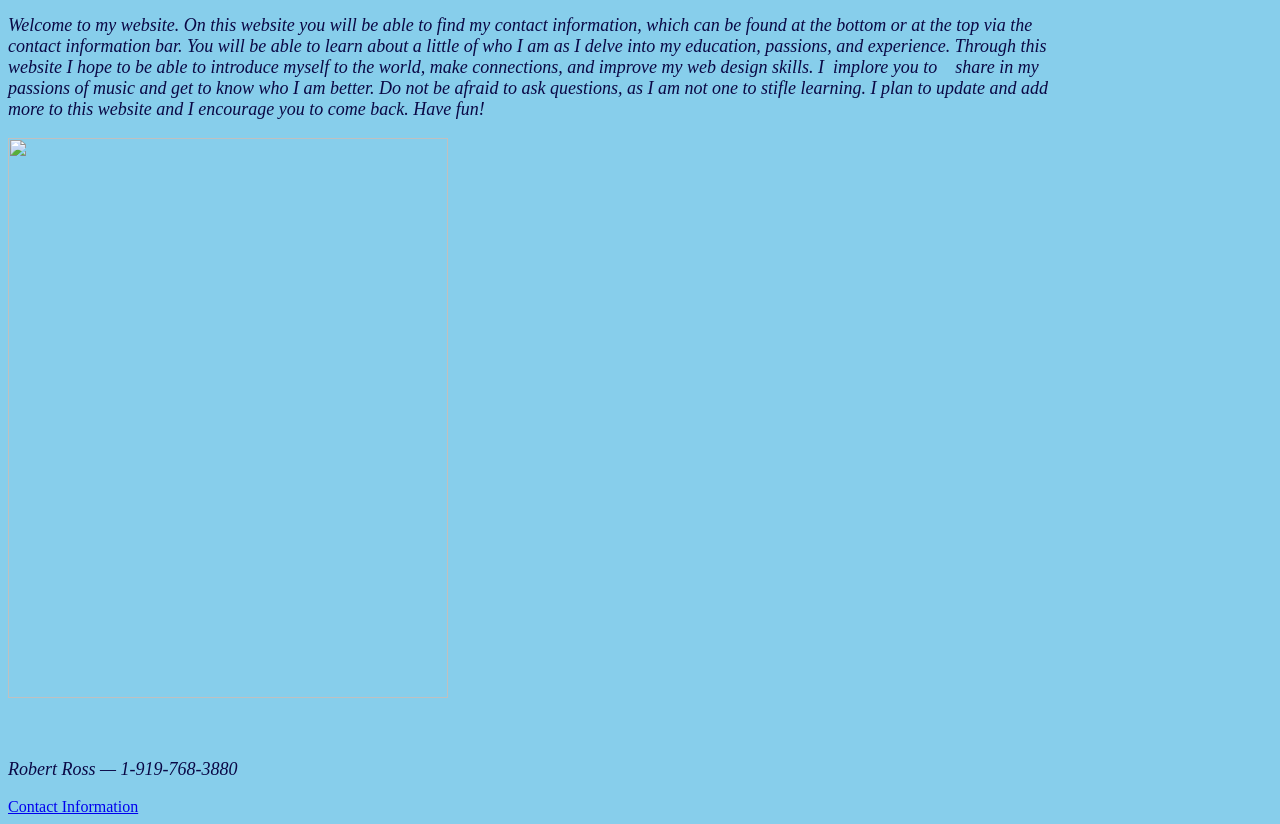
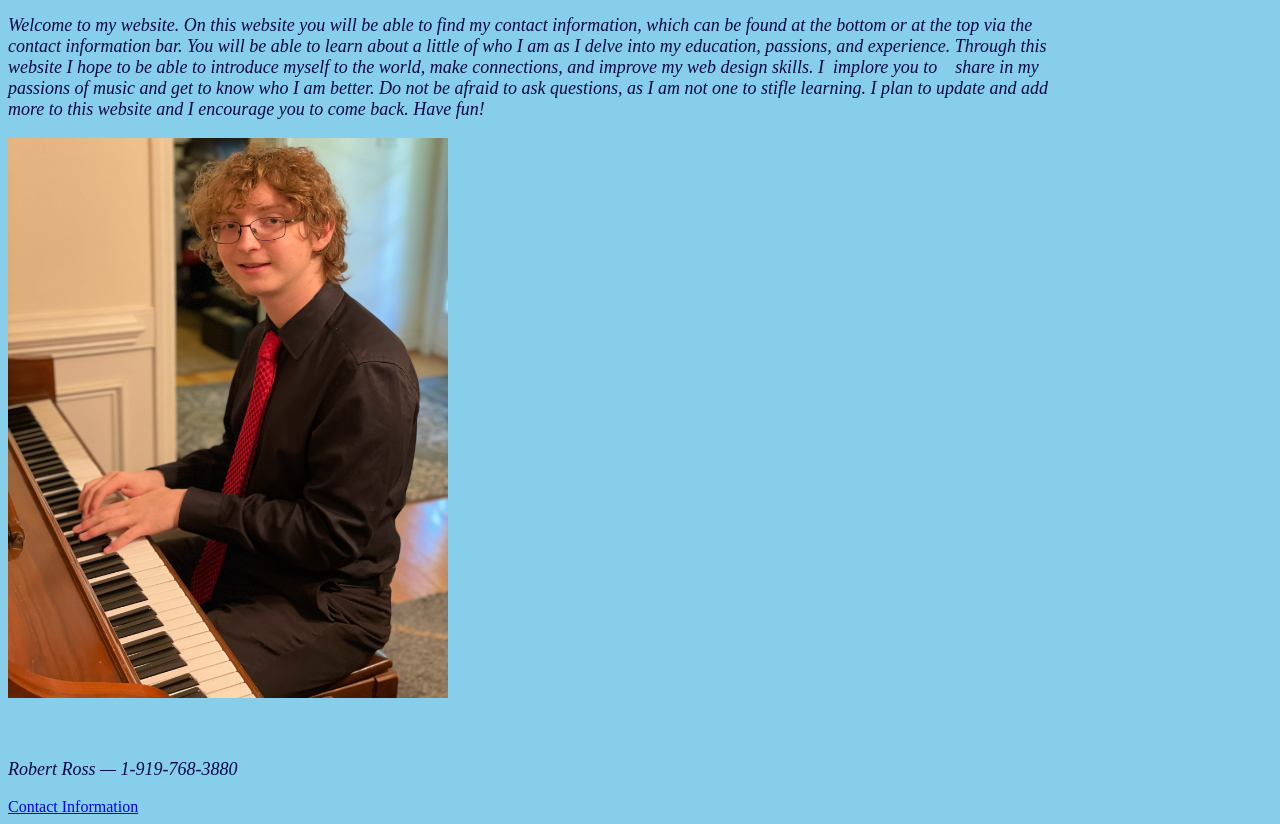
Before and after one commit to rnross1/rnross1.github.io, a plain HTML site: page Index.html in a window 1280 px wide. Shown: the part 340-1164 px from the top of the page. Drawn offline with Linux system fonts and the light colour scheme; files that its build step writes are made by us from their sources.

Commit message:
updated me on piano.jpg

```diff
--- a/Index.html
+++ b/Index.html
@@ -47,7 +47,7 @@ body nav a {
 	 <p>Hello, my name is Robert Ross, and welcome to my Portfolio Assignment. I am a 19 year old college student attending community college and I am taking&nbsp; &nbsp;college courses on the side as I enjoy my summer. I am passionate about music, specifically jazz, and have a great appreciation for the arts, whether it be painting, music, or video game design. I am a self taught musician, and over the years I have learned to play clarinet, bass clarinet, tenor saxophone, alto saxophone, soprano saxophone, EWI (electrical wind instrument), piano, and most recently, the melodica. Learning music is fun to me, and so is the prospect of programming. As grow in these areas I hope to be able to share them with the world, whether it's as a teacher, friend, or parent.&nbsp; &nbsp; &nbsp;&nbsp;</p>
 	 <p>&nbsp;</p>
 <p> Welcome to my website. On this website you will be able to find my contact information, which can be found at the bottom or at the top via the contact information bar. You will be able to learn about a little of who I am as I delve into my education, passions, and experience. Through this website I hope to be able to introduce myself to the world, make connections, and improve my web design skills. I&nbsp; implore you to&nbsp; &nbsp; share in my passions of music and get to know who I am better. Do not be afraid to ask questions, as I am not one to stifle learning. I plan to update and add more to this website and I encourage you to come back. Have fun!</p>
-<img src="../../Unnamed%20Site%202/Portfolio%20Assignment/Images/me%20on%20piano.jpg" alt="" width="1536" height="2048">
+<img src="Images/me%20on%20piano.jpg" alt="" width="1536" height="2048">
 <p>&nbsp;</p>
 
 <div class="fluid footer_div">
```
Also changed, not shown: Images/me on piano.jpg (renamed from Images/IMG_2466 (1).jpg).
